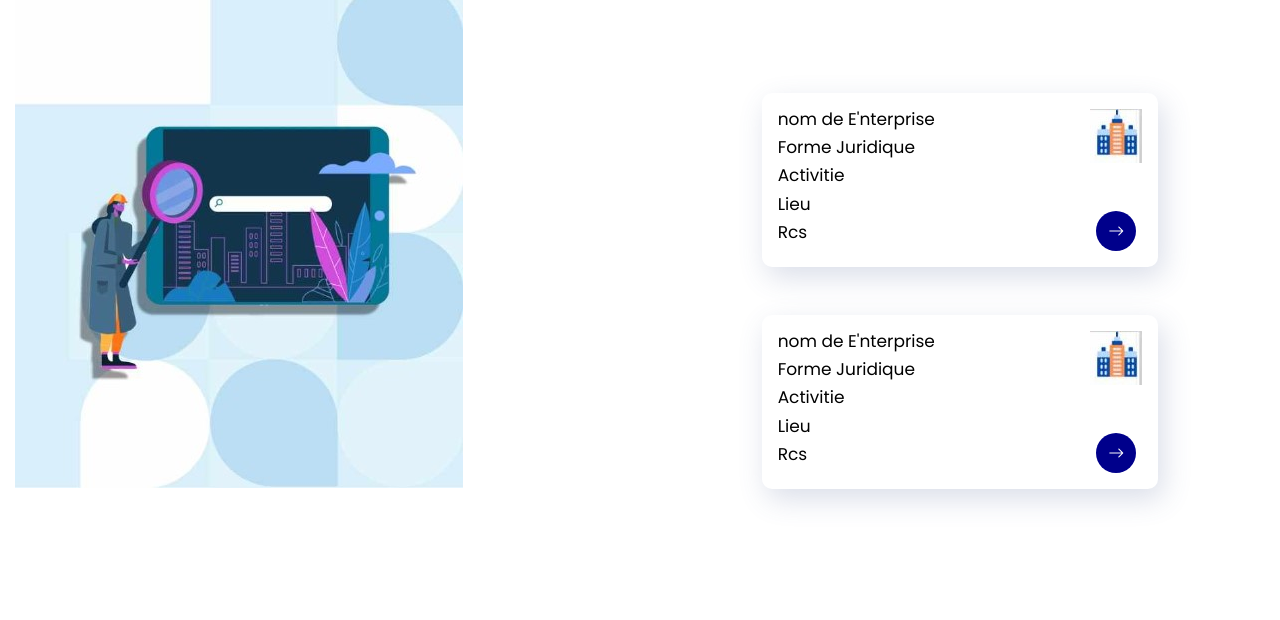
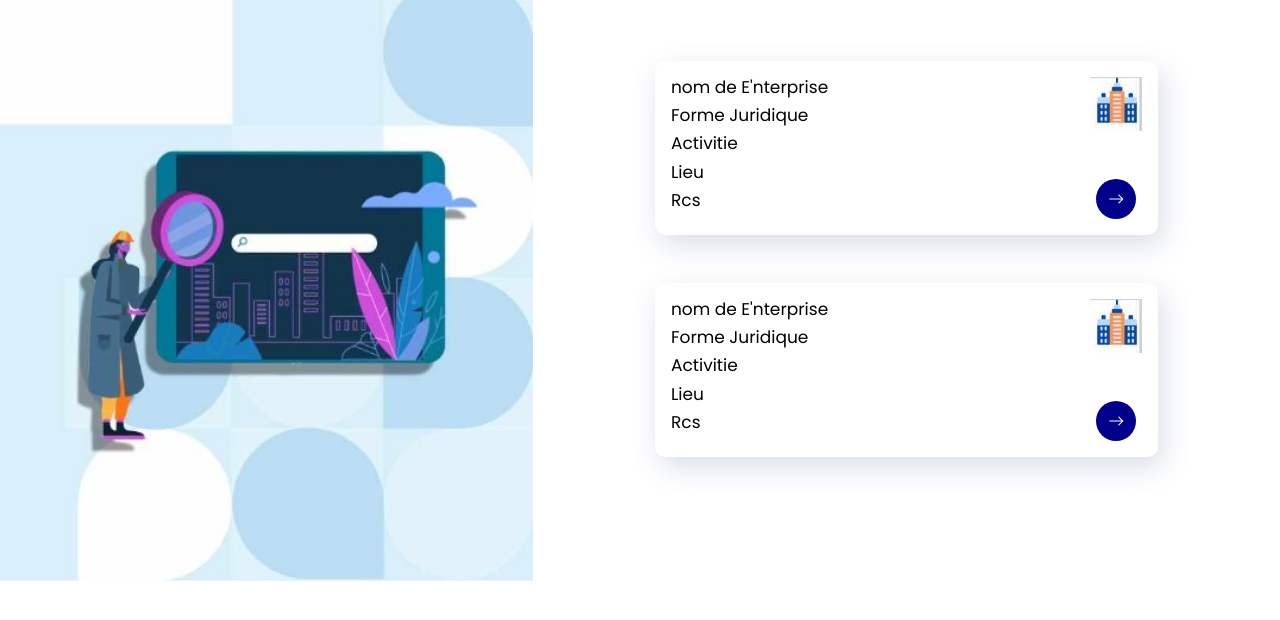
Before and after one commit to SaimoomNbs/design-1, a plain HTML site: page design-4.html in a window 1280 px wide. Shown: the part 128-748 px from the top of the page. Drawn offline with nearby package versions, Linux system fonts and the light colour scheme.

Commit message:
Initial Commit

```diff
--- a/design-4.html
+++ b/design-4.html
@@ -95,11 +95,11 @@
 
         <!-- Content here  -->
         <div class="row">
-            <div class="col-12 col-md-6 col-lg-6">
-                <img src="img/feature.jpg" class="img-fluid" alt="img">
+            <div class="col-12 col-md-6 col-lg-5 p-0">
+                <img src="img/feature.jpg" class="img-fluid w-100" alt="img">
             </div>
             <div class="col-lg-1"></div>
-            <div class="col-12 col-md-6 col-lg-4 mt-5">
+            <div class="col-12 col-md-6 col-lg-5 mt-3">
                 <div class="box my-5 p-3 d-flex justify-content-between">
                     <div class="">
                         <h3>nom de E'nterprise</h3>
```
Also changed, not shown: index.html (+3 -3 lines).
